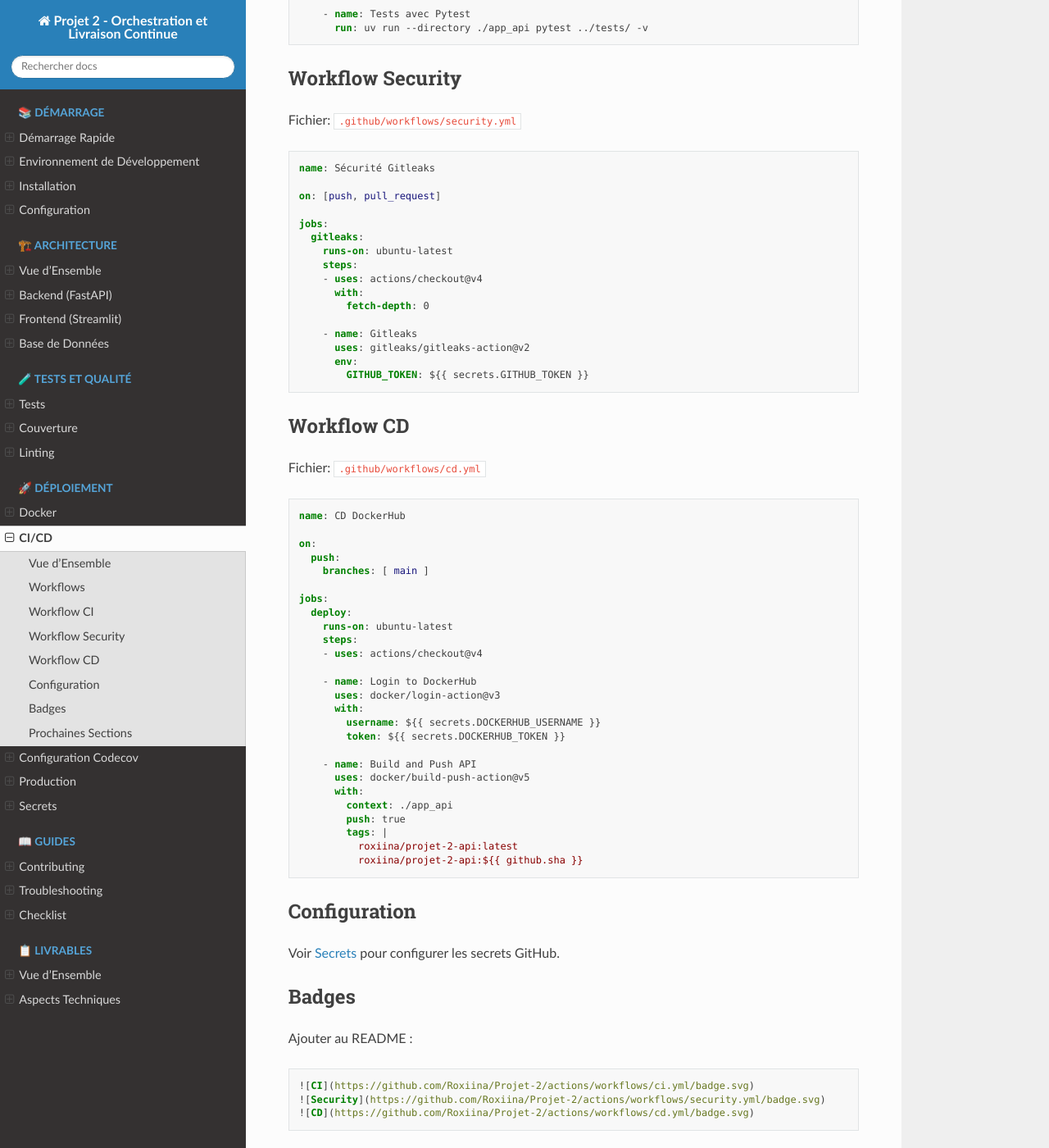
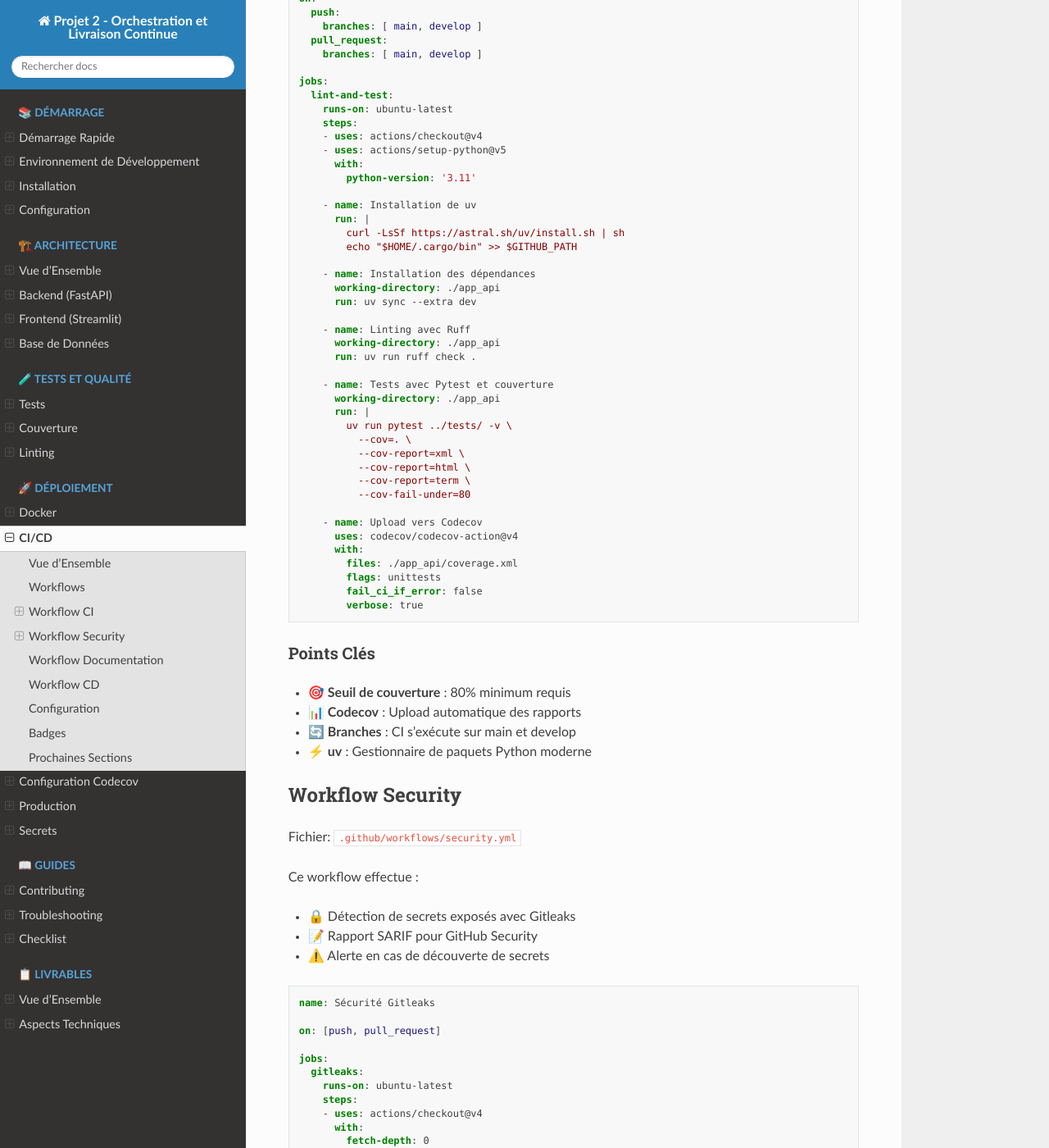
Before and after one commit to Roxiina/Projet-2, a Sphinx documentation site: the page built from docs/deployment/cicd.rst, in a window 1280 px wide and 1400 px high, scrolled down 1077 px. Shown: the whole window at 82% size. Built offline with Sphinx 7.4.7 and the Read the Docs theme 3.1.0, drawn with Linux system fonts in a browser that asks for light colours; some of the changed text lies outside the part shown.

Commit message:
docs: add GitHub Actions badges and update CI/CD documentation
- Add 5 GitHub Actions badges to Sphinx homepage (index.rst)
- Add workflow badges to CI/CD documentation (cicd.rst)
- Update workflow count from 3 to 4
- Add Documentation workflow (docs.yml) section
- Add Codecov to CI workflow features
- Update CI workflow code example with current configuration
- Synchronize badges between README and Sphinx documentation

```diff
--- a/docs/deployment/cicd.rst
+++ b/docs/deployment/cicd.rst
@@ -3,6 +3,22 @@
 =========
 
 Pipeline d'intégration et de livraison continues avec GitHub Actions.
+
+.. image:: https://github.com/Roxiina/Projet-2/actions/workflows/ci.yml/badge.svg
+   :target: https://github.com/Roxiina/Projet-2/actions/workflows/ci.yml
+   :alt: CI Status
+
+.. image:: https://github.com/Roxiina/Projet-2/actions/workflows/security.yml/badge.svg
+   :target: https://github.com/Roxiina/Projet-2/actions/workflows/security.yml
+   :alt: Security Status
+
+.. image:: https://github.com/Roxiina/Projet-2/actions/workflows/cd.yml/badge.svg
+   :target: https://github.com/Roxiina/Projet-2/actions/workflows/cd.yml
+   :alt: CD Status
+
+.. image:: https://github.com/Roxiina/Projet-2/actions/workflows/docs.yml/badge.svg
+   :target: https://github.com/Roxiina/Projet-2/actions/workflows/docs.yml
+   :alt: Documentation Status
 
 Vue d'Ensemble
 ==============
@@ -11,22 +27,32 @@
 
 * ✅ Tests automatiques (pytest)
 * ✅ Linting (Ruff)
+* 📊 Couverture de code (Codecov)
 * 🔒 Scan de sécurité (Gitleaks)
+* 📚 Déploiement documentation (GitHub Pages)
 * 🚀 Déploiement DockerHub
 
 Workflows
 =========
 
-Le projet implémente 3 workflows :
+Le projet implémente 4 workflows :
 
-1. **ci.yml** : Tests et linting
+1. **ci.yml** : Tests, linting et couverture
 2. **security.yml** : Scan de sécurité
 3. **cd.yml** : Déploiement DockerHub
+4. **docs.yml** : Déploiement documentation
 
 Workflow CI
 ===========
 
 Fichier: ``.github/workflows/ci.yml``
+
+Ce workflow effectue :
+
+* 🧪 Linting du code avec Ruff
+* ✅ Tests unitaires avec Pytest
+* 📊 Calcul de la couverture de code (>80% requis)
+* 📤 Upload des rapports vers Codecov
 
 .. code-block:: yaml
 
@@ -48,15 +74,54 @@
            python-version: '3.11'
 
        - name: Installation de uv
-         run: curl -LsSf https://astral.sh/uv/install.sh | sh
+         run: |
+           curl -LsSf https://astral.sh/uv/install.sh | sh
+           echo "$HOME/.cargo/bin" >> $GITHUB_PATH
 
-       - name: Tests avec Pytest
-         run: uv run --directory ./app_api pytest ../tests/ -v
+       - name: Installation des dépendances
+         working-directory: ./app_api
+         run: uv sync --extra dev
+
+       - name: Linting avec Ruff
+         working-directory: ./app_api
+         run: uv run ruff check .
+
+       - name: Tests avec Pytest et couverture
+         working-directory: ./app_api
+         run: |
+           uv run pytest ../tests/ -v \
+             --cov=. \
+             --cov-report=xml \
+             --cov-report=html \
+             --cov-report=term \
+             --cov-fail-under=80
+
+       - name: Upload vers Codecov
+         uses: codecov/codecov-action@v4
+         with:
+           files: ./app_api/coverage.xml
+           flags: unittests
+           fail_ci_if_error: false
+           verbose: true
+
+Points Clés
+-----------
+
+* 🎯 **Seuil de couverture** : 80% minimum requis
+* 📊 **Codecov** : Upload automatique des rapports
+* 🔄 **Branches** : CI s'exécute sur main et develop
+* ⚡ **uv** : Gestionnaire de paquets Python moderne
 
 Workflow Security
 =================
 
 Fichier: ``.github/workflows/security.yml``
+
+Ce workflow effectue :
+
+* 🔒 Détection de secrets exposés avec Gitleaks
+* 📝 Rapport SARIF pour GitHub Security
+* ⚠️ Alerte en cas de découverte de secrets
 
 .. code-block:: yaml
 
@@ -76,6 +141,72 @@
          uses: gitleaks/gitleaks-action@v2
          env:
            GITHUB_TOKEN: ${{ secrets.GITHUB_TOKEN }}
+
+Configuration Gitleaks
+----------------------
+
+Le fichier ``.gitleaks.toml`` définit :
+
+* 🎯 Les patterns à détecter (API keys, tokens, passwords)
+* ✅ Les fichiers à ignorer (documentation, exemples)
+* 📋 Les valeurs autorisées (credentials de test)
+
+Workflow Documentation
+======================
+
+Fichier: ``.github/workflows/docs.yml``
+
+Ce workflow déploie automatiquement la documentation Sphinx sur GitHub Pages.
+
+.. code-block:: yaml
+
+   name: Documentation
+
+   on:
+     push:
+       branches: [ main ]
+
+   permissions:
+     contents: read
+     pages: write
+     id-token: write
+
+   jobs:
+     build:
+       runs-on: ubuntu-latest
+       steps:
+       - uses: actions/checkout@v4
+
+       - name: Setup Python
+         uses: actions/setup-python@v5
+         with:
+           python-version: '3.11'
+
+       - name: Install dependencies
+         run: |
+           cd docs
+           pip install -r requirements.txt
+
+       - name: Build HTML
+         run: |
+           cd docs
+           make html
+
+       - name: Upload artifact
+         uses: actions/upload-pages-artifact@v3
+         with:
+           path: 'docs/_build/html'
+
+     deploy:
+       needs: build
+       runs-on: ubuntu-latest
+       steps:
+       - name: Deploy to GitHub Pages
+         uses: actions/deploy-pages@v4
+
+La documentation est accessible sur :
+
+📚 **https://roxiina.github.io/Projet-2/**
 
 Workflow CD
 ===========
```
Also changed, not shown: docs/index.rst (+20 -0 lines).
